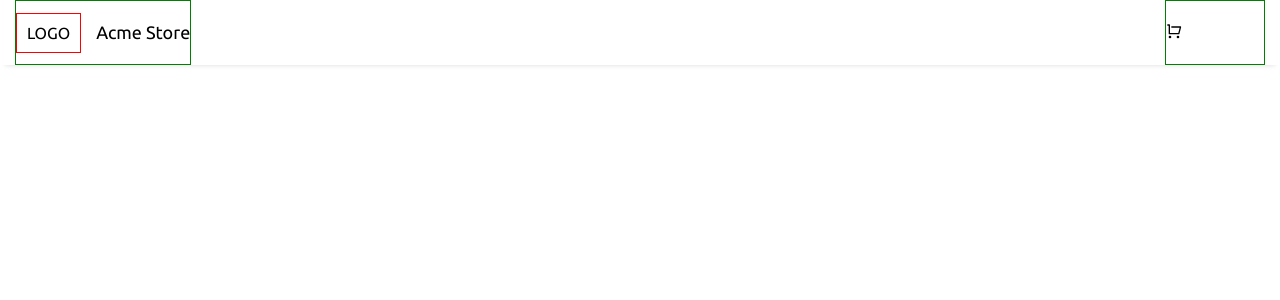
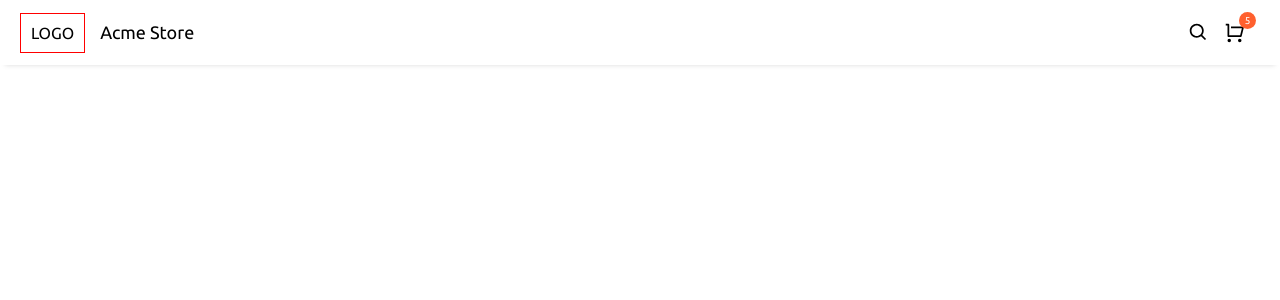
Before and after one commit to UcheSylvester/sbsc-shopping, a React (Create React App) app: page / in a window 1280 px wide. Shown: the top 300 px of the page. Built offline with nearby package versions, Linux system fonts and the light colour scheme.

Commit message:
Add scustom search and cart icon component

```diff
--- a/src/components/custom-icon/custom-icon.component.tsx
+++ b/src/components/custom-icon/custom-icon.component.tsx
@@ -1,3 +1,5 @@
+import "./custom-icon.styles.scss";
+
 type CustomIconProps = {
   count?: number;
 };
@@ -6,7 +8,7 @@ const CustomIcon: React.FC<CustomIconProps> = ({ count, children }) => {
   return (
     <div className="custom-icon">
       {children}
-      {count ? <p className="count">{count}</p> : null}
+      {count ? <div className="custom-icon__count">{count}</div> : null}
     </div>
   );
 };
--- /dev/null
+++ b/src/components/custom-icon/custom-icon.styles.scss
@@ -0,0 +1,26 @@
+.custom-icon {
+  display: flex;
+  position: relative;
+  margin-right: 1.5rem;
+  cursor: pointer;
+
+  &__count {
+    font-size: 1rem;
+    min-width: 1.7rem;
+    height: 1.7rem;
+    border-radius: 50%;
+    background-color: var(--color-primary);
+    color: var(--color-white);
+
+    display: flex;
+    justify-content: center;
+    align-items: center;
+    position: absolute;
+    left: 1.5rem;
+    bottom: 1.4rem;
+  }
+
+  svg {
+    font-size: 2.1rem;
+  }
+}
--- a/src/components/header/header.component.tsx
+++ b/src/components/header/header.component.tsx
@@ -1,4 +1,5 @@
 import { RiShoppingCartLine } from "react-icons/ri";
+import { BiSearch } from "react-icons/bi";
 
 import CustomIcon from "../custom-icon/custom-icon.component";
 import "./header.styles.scss";
@@ -14,7 +15,11 @@ const Header: React.FC = () => {
 
       <div className="header__icons-container">
         <CustomIcon>
-          <RiShoppingCartLine className="custom-icon__icon" />
+          <BiSearch className="custom-icon__search" />
+        </CustomIcon>
+
+        <CustomIcon count={5}>
+          <RiShoppingCartLine />
         </CustomIcon>
       </div>
     </header>
--- a/src/components/header/header.styles.scss
+++ b/src/components/header/header.styles.scss
@@ -4,13 +4,11 @@
   display: flex;
   align-items: center;
   justify-content: space-between;
-  padding: 0 1.5rem;
+  padding: 0 2rem;
 
   &__brand-container,
   &__icons-container {
-    border: 1px solid green;
     height: 100%;
-    min-width: 10rem;
     display: flex;
     align-items: center;
   }
--- a/src/index.scss
+++ b/src/index.scss
@@ -4,6 +4,9 @@ body {
   --default-font-size: 1.6rem;
   --default-box-shadow: 0 5px 5px -5px rgba(#000, 0.15);
   --color-gray: #aaa;
+  --color-primary: rgb(255, 96, 46);
+  --color-white: #fff;
+  --color-black: #000;
 }
 
 // FOR BASE STYLES
```
Also changed, not shown: src/components/custom-icon/custom-con.styles.scss (deleted).
